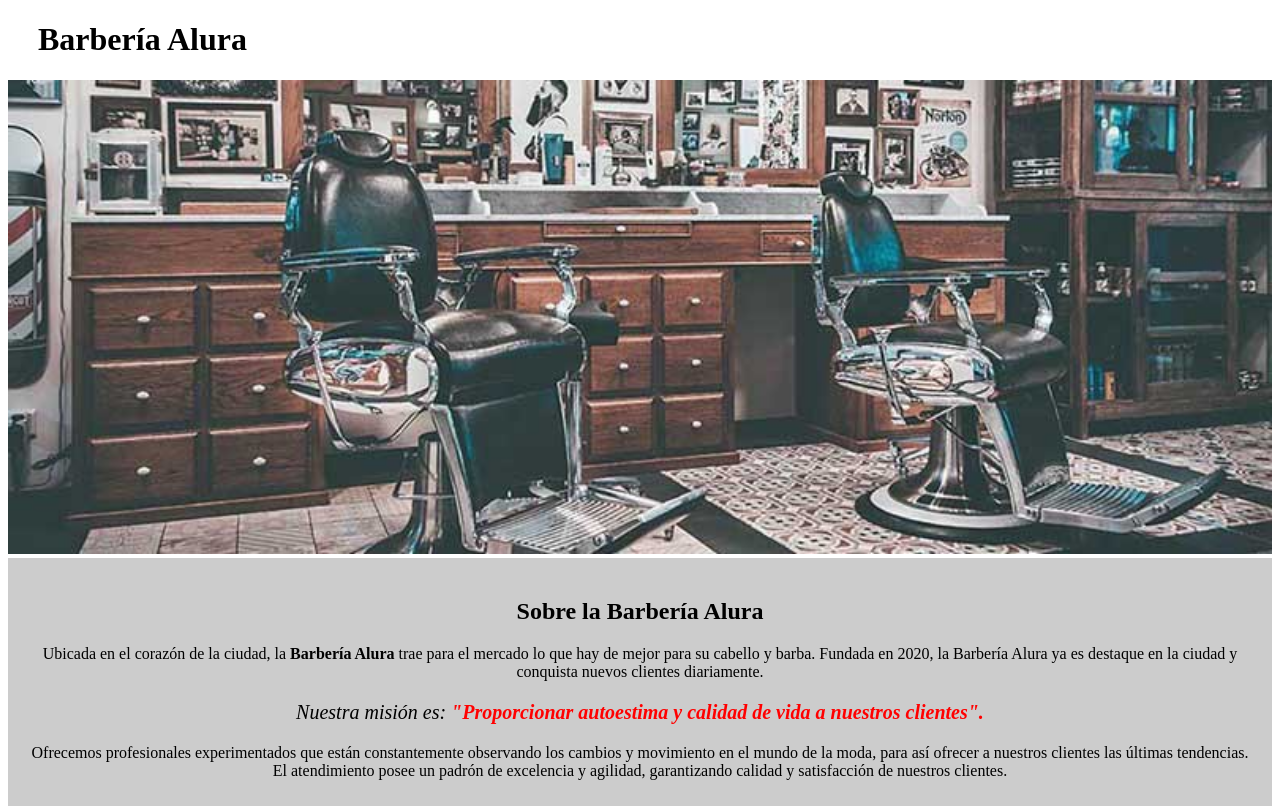
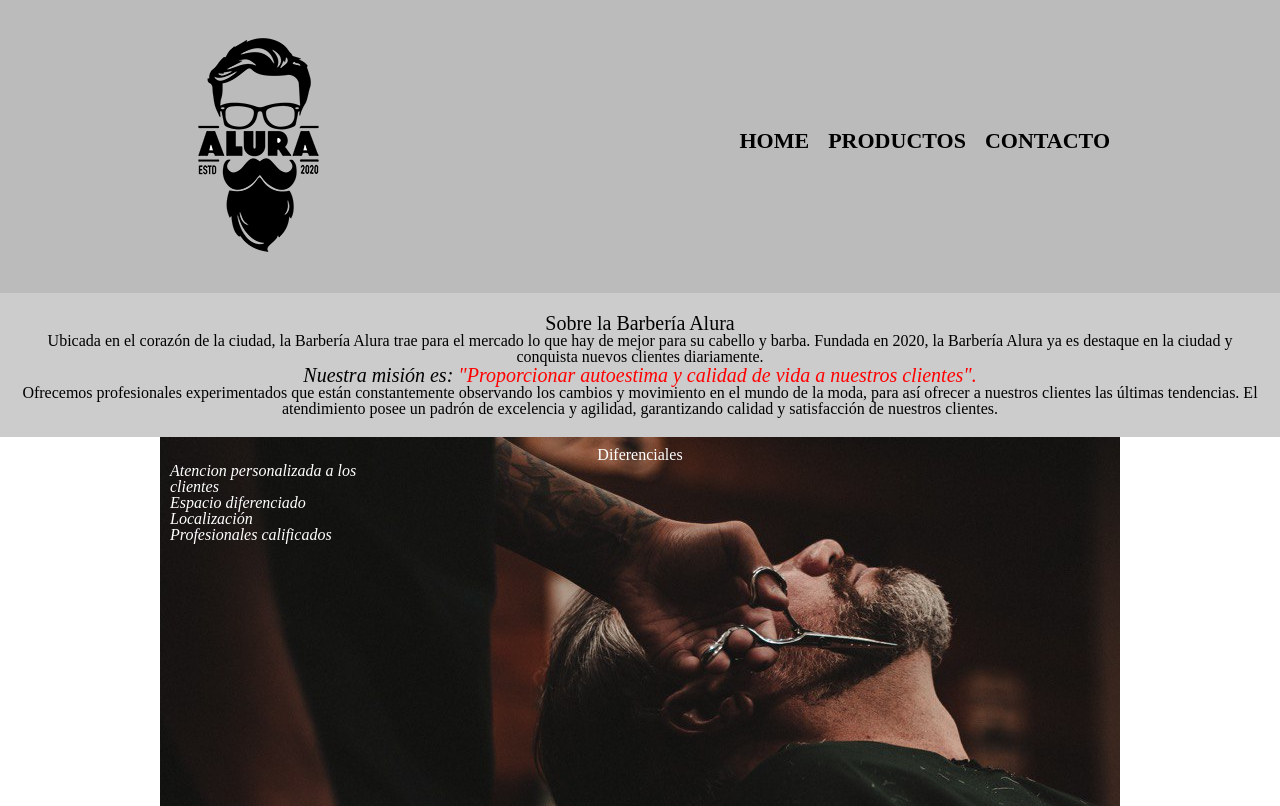
Before and after one commit to Pineda666/Hello_One_Oracle_Next_Education, a plain HTML site: page Lógica de programación/Barberia/index.html in a window 1280 px wide. Shown: the top 806 px of the page. Drawn offline with Linux system fonts and the light colour scheme.

Commit message:
HTML5 Y CSS3 - parte 2

```diff
--- a/Lógica de programación/Barberia/index.html
+++ b/Lógica de programación/Barberia/index.html
@@ -2,26 +2,35 @@
 
 <html lang="es">
 
-<header>
+<head>
     <meta charset="UTF-8">
     <title>Barbería Alura</title>
+    <link rel="stylesheet" href="reset.css"> <!-- para borrar todos los estandares de los navegadores jeje -->
     <link rel="stylesheet" href="style.css">
-</header>
+</head>
 
 <body>
 
     <header>
-        <h1 class="titulo-principal">Barbería Alura</h1>
+        <div class="caja">
+
+            <h1><img src="imagenes/logo.png"></h1>
+            <nav>
+                <ul>
+                    <li><a href="index.html">Home</a></li>
+                    <li><a href="productos.html">Productos</a></li>
+                    <li><a href="contacto.html">Contacto</a></li>
+                </ul>
+            </nav>
+
+        </div>
     </header>
-
-    <img id="banner" src="banner/banner.jpg">
 
     <div class="principal">
 
-        <h2 class="titulo-centralizado">Sobre la Barbería Alura</h2>
+        <h2>Sobre la Barbería Alura</h2>
 
-        <p>Ubicada en el corazón de la ciudad, la
-            <strong>Barbería Alura</strong> trae para el mercado lo que hay de mejor para su
+        <p>Ubicada en el corazón de la ciudad, la Barbería Alura trae para el mercado lo que hay de mejor para su
             cabello y barba. Fundada en 2020, la Barbería Alura ya es destaque en la ciudad
             y conquista nuevos clientes diariamente.
         </p>
@@ -38,18 +47,22 @@
 
     <div class="diferenciales">
 
-        <h3 class="titulo-centralizado">Diferenciales</h3>
+        <h3>Diferenciales</h3>
 
         <ul>
-            <li class="items">Atencion personalizada a los clientes</li>
-            <li class="items">Espacio diferenciado</li>
-            <li class="items">Localización</li>
-            <li class="items">Profesionales calificados</li>
+            <li>Atencion personalizada a los clientes</li>
+            <li>Espacio diferenciado</li>
+            <li>Localización</li>
+            <li>Profesionales calificados</li>
         </ul>
 
-        <img src="diferenciales/diferenciales.jpg" class="imagenDiferenciales">
+    </div>
 
-    </div>
+    <footer>
+        <img src="imagenes/logo-blanco.png">
+        <p class="copyright">&copy Copyright Barbería Alura - 2023</p>
+    </footer>
+
 </body>
 
 </html>
--- /dev/null
+++ b/Lógica de programación/Barberia/productos.css
@@ -0,0 +1,94 @@
+header {
+    background-color: #bbbbbb;
+    padding: 20px 0;
+}
+
+.caja{
+    width: 940px;
+    position: relative;
+    margin: 0 auto;
+}
+
+nav{
+    position: absolute;
+    top: 110px;
+    right: 0;
+}
+
+nav li {
+    display: inline;
+    margin: 0 0 0 15px;
+}
+
+nav a {
+    text-transform: uppercase;
+    color: #000000;
+    font-weight: bold;
+    font-size: 22px;
+    text-decoration: none; /* para quitar el subrayado */
+}
+
+nav a:hover{
+    color: #c78c19
+}
+
+.productos{
+    width: 940px;
+    margin: 0 auto;
+    padding: 50px;
+}
+
+.productos li{
+    display: inline-block;
+    text-align: center;
+    width: 30%;
+    vertical-align: top;
+    margin: 0 1.5%;
+    padding: 30px 20px;
+    box-sizing: border-box;
+    border: 2px solid #000000;
+    border-radius: 10px;
+    /* También se puede hacer así:
+    border-color: #000000;
+    border-width: 2px;
+    border-style: solid; */
+}
+
+.productos li:hover{
+    border-color: #c78c19;
+}
+
+.productos li:active{
+    border-color: #088c19;
+}
+
+.productos h2{
+    font-size: 30px;
+    font-weight: bold;
+}
+
+.productos li:hover h2{
+    font-size: 33px;
+}
+
+.producto-descripcion{
+    font-size: 18px;
+}
+
+.producto-precio{
+    font-size: 20px;
+    font-weight: bold;
+    margin-top: 10px;
+}
+
+footer{
+    text-align: center;
+    background: url(imagenes/bg.jpg);
+    padding: 40px;
+}
+
+.copyright{
+    color: #ffffff;
+    font-size: 13px;
+    margin: 20px;
+}
--- /dev/null
+++ b/Lógica de programación/Barberia/reset.css
@@ -0,0 +1,48 @@
+/* http://meyerweb.com/eric/tools/css/reset/
+   v2.0 | 20110126
+   License: none (public domain)
+*/
+
+html, body, div, span, applet, object, iframe,
+h1, h2, h3, h4, h5, h6, p, blockquote, pre,
+a, abbr, acronym, address, big, cite, code,
+del, dfn, em, img, ins, kbd, q, s, samp,
+small, strike, strong, sub, sup, tt, var,
+b, u, i, center,
+dl, dt, dd, ol, ul, li,
+fieldset, form, label, legend,
+table, caption, tbody, tfoot, thead, tr, th, td,
+article, aside, canvas, details, embed,
+figure, figcaption, footer, header, hgroup,
+menu, nav, output, ruby, section, summary,
+time, mark, audio, video {
+	margin: 0;
+	padding: 0;
+	border: 0;
+	font-size: 100%;
+	font: inherit;
+	vertical-align: baseline;
+}
+/* HTML5 display-role reset for older browsers */
+article, aside, details, figcaption, figure,
+footer, header, hgroup, menu, nav, section {
+	display: block;
+}
+body {
+	line-height: 1;
+}
+ol, ul {
+	list-style: none;
+}
+blockquote, q {
+	quotes: none;
+}
+blockquote:before, blockquote:after,
+q:before, q:after {
+	content: '';
+	content: none;
+}
+table {
+	border-collapse: collapse;
+	border-spacing: 0;
+}
--- a/Lógica de programación/Barberia/style.css
+++ b/Lógica de programación/Barberia/style.css
@@ -1,9 +1,35 @@
-.titulo-principal{
-    padding-left: 30px;
+header {
+    background-color: #bbbbbb;
+    padding: 20px 0;
 }
 
-#banner{
-    width: 100%;
+.caja{
+    width: 940px;
+    position: relative;
+    margin: 0 auto;
+}
+
+nav{
+    position: absolute;
+    top: 110px;
+    right: 0;
+}
+
+nav li {
+    display: inline;
+    margin: 0 0 0 15px;
+}
+
+nav a {
+    text-transform: uppercase;
+    color: #000000;
+    font-weight: bold;
+    font-size: 22px;
+    text-decoration: none; /* para quitar el subrayado */
+}
+
+nav a:hover{
+    color: #c78c19
 }
 
 .principal{
@@ -11,33 +37,44 @@
     padding: 20px;
 }
 
-.titulo-centralizado{
+.principal h2{
+    font-size: 20px;
     text-align: center;
 }
 
-p{
+.principal p{
     text-align: center;
     background: #cccccc;
 }
 
-em strong{
+.principal strong{
     color: red;
 }
 
 #mision{
     font-size: 20px;
+    font-style: italic;
 }
 
 .diferenciales{
-    background: #ffffff;
-    padding: 30px;
+    width: 940px;
+    height: 600px;
+    margin: 0 auto;
+    background: url(diferenciales/diferenciales.jpg);
+    padding: 10px;
 }
 
-.items{
-    font-style: italic;
+.diferenciales h3{
+    text-align: center;
+    color: #ffffff;
 }
 
-ul{
+.diferenciales li{
+    font-style: italic;
+    color: #ffffff;
+}
+
+.diferenciales ul{
     /* ocupa solo el espacio del contenido */
     display: inline-block ;
     vertical-align: top;
@@ -45,6 +82,14 @@ ul{
     margin-right: 15%;
 }
 
-.imagenDiferenciales{
-    width: 50%;
+footer{
+    text-align: center;
+    background: url(imagenes/bg.jpg);
+    padding: 40px;
 }
+
+.copyright{
+    color: #ffffff;
+    font-size: 13px;
+    margin: 20px;
+}
```
Also changed, not shown: Lógica de programación/Barberia/productos.html (added, +61 -0 lines), Lógica de programación/Barberia/imagenes/barba.jpg (added), Lógica de programación/Barberia/imagenes/bg.jpg (added), Lógica de programación/Barberia/imagenes/cabello+barba.jpg (added), Lógica de programación/Barberia/imagenes/cabello.jpg (added), Lógica de programación/Barberia/imagenes/logo-blanco.png (added), Lógica de programación/Barberia/imagenes/logo.png (added).
